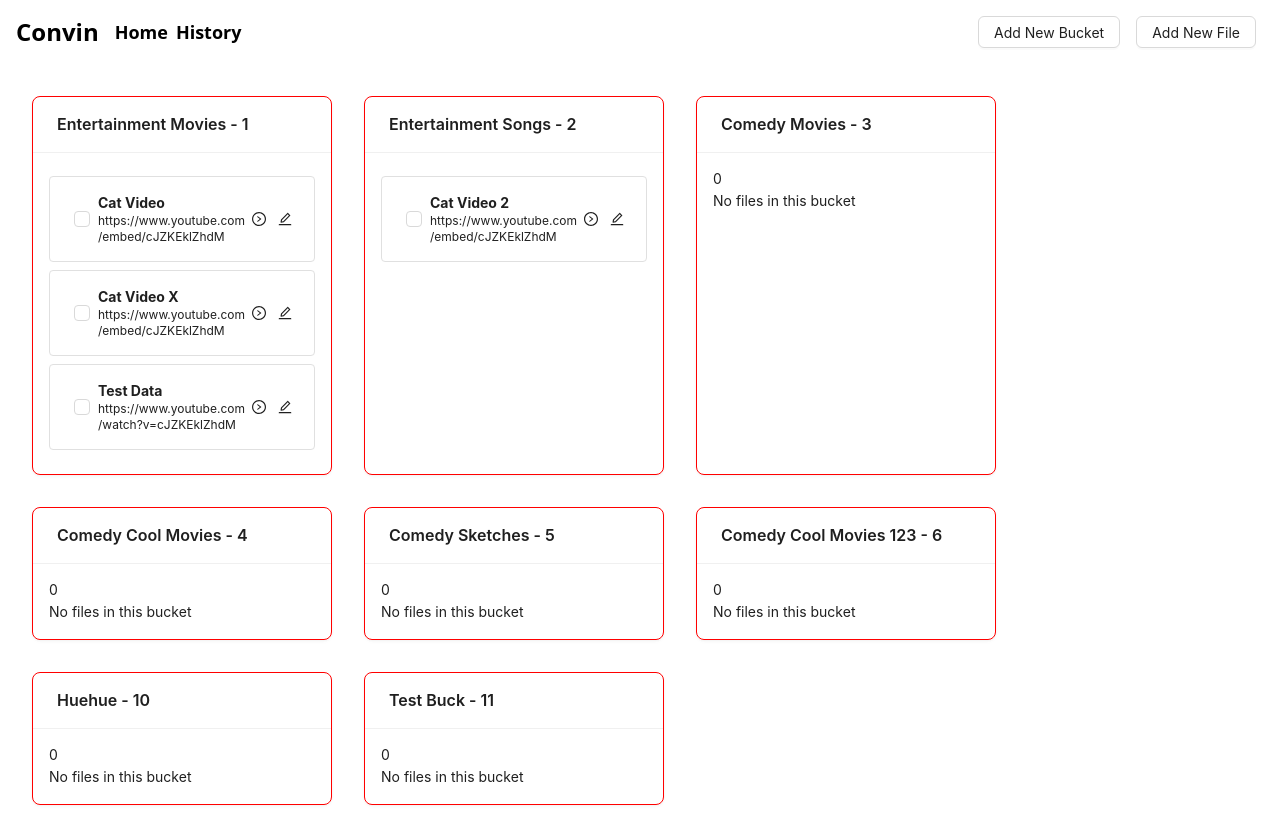
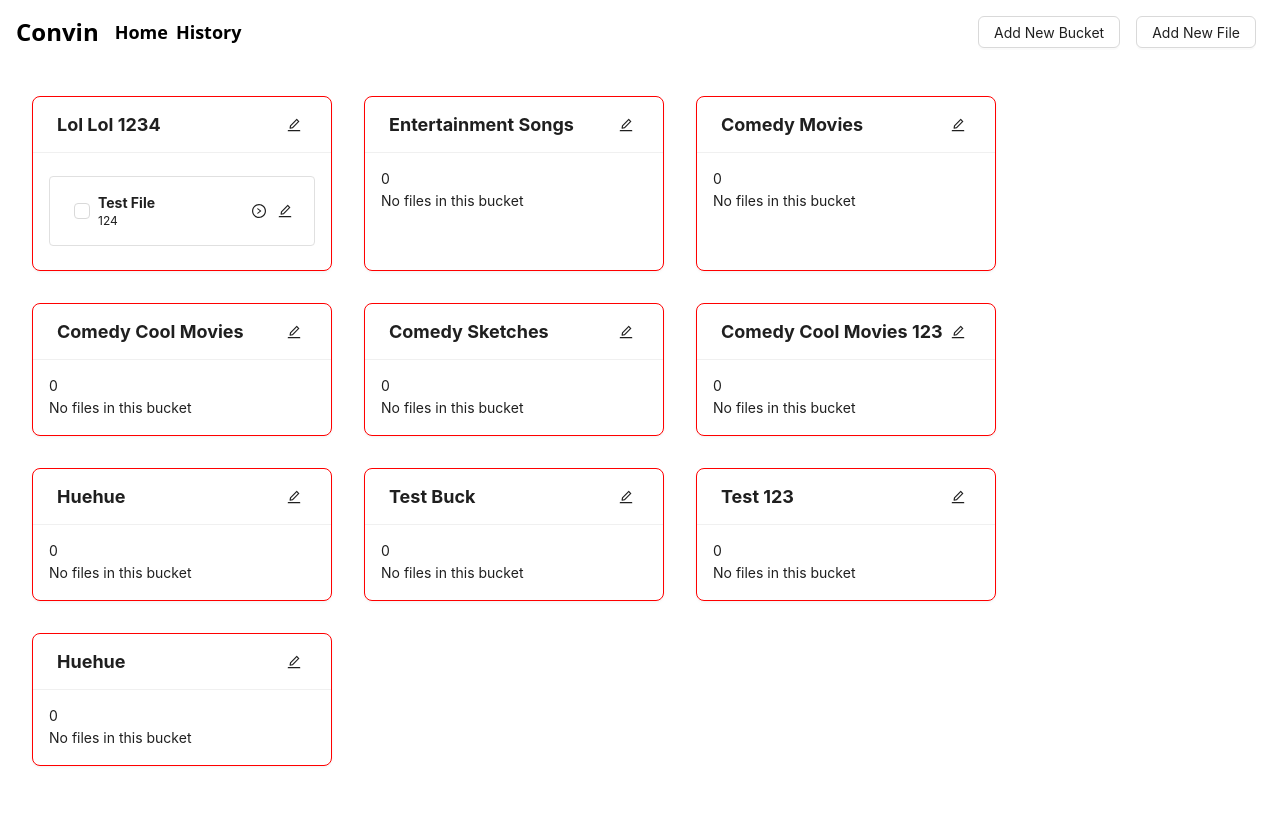
Before and after one commit to RaunakMandal/convin-frontend, a React (Create React App) app: page / in a window 1280 px wide. After the commit the page ends 800 px from the top, so only its background shows below. Built offline with nearby package versions, Linux system fonts and the light colour scheme; data requests are answered from the project's data file.

Commit message:
Added Edit in Bucket

```diff
--- a/db.json
+++ b/db.json
@@ -1,7 +1,7 @@
 {
   "buckets": [
     {
-      "name": "Entertainment Movies",
+      "name": "Lol Lol 1234",
       "id": 1
     },
     {
@@ -31,32 +31,22 @@
     {
       "name": "Test Buck",
       "id": 11
+    },
+    {
+      "name": "Test 123",
+      "id": 12
+    },
+    {
+      "name": "Huehue",
+      "id": 13
     }
   ],
   "files": [
     {
-      "name": "Cat Video",
-      "link": "https://www.youtube.com/embed/cJZKEklZhdM",
-      "id": 1,
-      "bucket_id": 1
-    },
-    {
-      "name": "Cat Video 2",
-      "link": "https://www.youtube.com/embed/cJZKEklZhdM",
-      "id": 2,
-      "bucket_id": 2
-    },
-    {
-      "name": "Cat Video X",
-      "link": "https://www.youtube.com/embed/cJZKEklZhdM",
-      "id": 3,
-      "bucket_id": 1
-    },
-    {
-      "name": "Test Data",
-      "link": "https://www.youtube.com/watch?v=cJZKEklZhdM",
+      "name": "Test File",
+      "link": "124",
       "bucket_id": 1,
-      "id": 4
+      "id": 1
     }
   ]
 }
--- a/src/App.js
+++ b/src/App.js
@@ -1,4 +1,5 @@
 import { BrowserRouter, Routes, Route } from "react-router-dom";
+import History from "./components/Base/History/History";
 import Landing from "./components/Main/Landing/Landing";
 
 const App = () => {
@@ -6,6 +7,7 @@ const App = () => {
     <BrowserRouter>
       <Routes>
         <Route exact path="/" element={<Landing />} />
+        <Route exact path="/history" element={<History />} />
         <Route path="*" element={<div>404</div>} />
       </Routes>
     </BrowserRouter>
--- a/src/components/Base/Form/InputForm.js
+++ /dev/null
@@ -1,71 +0,0 @@
-import React from "react";
-import { Button, Form, Input } from "antd";
-
-const InputForm = () => {
-  const onFinish = (values) => {
-    console.log("Success:", values);
-  };
-  const onFinishFailed = (errorInfo) => {
-    console.log("Failed:", errorInfo);
-  };
-
-  return (
-    <Form
-      name="basic"
-      labelCol={{
-        span: 8,
-      }}
-      wrapperCol={{
-        span: 16,
-      }}
-      style={{
-        maxWidth: 600,
-      }}
-      initialValues={{
-        remember: true,
-      }}
-      onFinish={onFinish}
-      onFinishFailed={onFinishFailed}
-      autoComplete="off"
-    >
-      <Form.Item
-        label="Name"
-        name="name"
-        rules={[
-          {
-            required: true,
-            message: "Please input the name!",
-          },
-        ]}
-      >
-        <Input />
-      </Form.Item>
-
-      <Form.Item
-        label="Link"
-        name="link"
-        rules={[
-          {
-            required: true,
-            message: "Please input the link!",
-          },
-        ]}
-      >
-        <Input />
-      </Form.Item>
-
-      <Form.Item
-        wrapperCol={{
-          offset: 8,
-          span: 16,
-        }}
-      >
-        <Button type="primary" htmlType="submit">
-          Save
-        </Button>
-      </Form.Item>
-    </Form>
-  );
-};
-
-export default InputForm;
--- /dev/null
+++ b/src/components/Base/History/History.js
@@ -0,0 +1,27 @@
+import React, { useEffect, useState } from "react";
+import Home from "../Home/Home";
+
+const History = () => {
+  const [history, setHistory] = useState([]);
+
+  useEffect(() => {
+    const hist = localStorage.getItem("history");
+    setHistory(JSON.parse(hist));
+  }, []);
+
+  return (
+    <Home>
+      <div className="flex flex-row flex-wrap p-4">
+        {history?.map((history) => (
+          <div className="flex m-4" key={history.id}>
+            <div>
+              <h1>{history}</h1>
+            </div>
+          </div>
+        ))}
+      </div>
+    </Home>
+  );
+};
+
+export default History;
--- a/src/components/Base/Navbar/Navbar.js
+++ b/src/components/Base/Navbar/Navbar.js
@@ -2,7 +2,6 @@ import React, { useEffect, useState } from "react";
 import { Button, Form, Input, Select } from "antd";
 import Modal from "antd/es/modal/Modal";
 import { Link } from "react-router-dom";
-import { Option } from "antd/es/mentions";
 
 const Navbar = () => {
   const [buckets, setBuckets] = useState([]);
@@ -66,7 +65,9 @@ const Navbar = () => {
       }}
     >
       {buckets.map((bucket) => (
-        <Select.Option value={bucket.id}>{bucket.id}</Select.Option>
+        <Select.Option key={bucket.id} value={bucket.id}>
+          {bucket.id}
+        </Select.Option>
       ))}
     </Select>
   );
@@ -85,6 +86,10 @@ const Navbar = () => {
       .then((data) => {
         console.log(data);
         setLoading(false);
+        setIsModalOpen({
+          open: false,
+          type: "",
+        });
         setBucket({
           name: "",
         });
@@ -105,6 +110,10 @@ const Navbar = () => {
       .then((data) => {
         console.log(data);
         setLoading(false);
+        setIsModalOpen({
+          open: false,
+          type: "",
+        });
         setFile({
           name: "",
           link: "",
@@ -153,6 +162,7 @@ const Navbar = () => {
         }
         open={isModalOpen.open}
         onCancel={handleCancel}
+        destroyOnClose={true}
         footer={[
           <Button key="back" onClick={handleCancel}>
             Cancel
--- a/src/components/Base/_base.scss
+++ b/src/components/Base/_base.scss
@@ -1,2 +1 @@
-@import './Form/form';
 @import './Navbar/navbar';
--- a/src/components/Main/Bucket/Bucket.js
+++ b/src/components/Main/Bucket/Bucket.js
@@ -1,9 +1,11 @@
 import {
+  CheckCircleOutlined,
+  CloseOutlined,
   DeleteOutlined,
   EditOutlined,
   RightCircleOutlined,
 } from "@ant-design/icons";
-import { Card, Checkbox, Modal } from "antd";
+import { Card, Checkbox, Input, Modal } from "antd";
 import React, { useEffect, useState } from "react";
 import Iframe from "react-iframe";
 
@@ -14,6 +16,8 @@ const Bucket = ({ bucket }) => {
 
   const [isModalOpen, setIsModalOpen] = useState(false);
   const [fileLink, setFileLink] = useState("");
+  const [editing, setEditing] = useState(false);
+  const [bucketName, setBucketName] = useState(bucket.name || "");
 
   const handleSelect = (e, id) => {
     const { checked } = e.target;
@@ -40,14 +44,43 @@ const Bucket = ({ bucket }) => {
     console.log("Open Edit");
   };
 
-  const deleteFiles = () => {
-    console.log("Delete Files");
+  const deleteFiles = async () => {
+    console.log("Delete Files", selectedFiles);
+    for (const file of selectedFiles) {
+      await fetch(`http://localhost:8080/files/${file}`, {
+        method: "DELETE",
+      })
+        .then((res) => res.json())
+        .then((data) => {
+          console.log(data);
+          fetchBucketData(bucket.id);
+        });
+    }
+  };
+
+  const editBucket = async () => {
+    await fetch(`http://localhost:8080/buckets/${bucket.id}`, {
+      method: "PUT",
+      headers: {
+        "Content-Type": "application/json",
+      },
+      body: JSON.stringify({
+        name: bucketName,
+      }),
+    })
+      .then((res) => res.json())
+      .then((data) => {
+        setEditing(false);
+      });
   };
 
   const openPlayerModal = (link) => {
-    console.log("Open Player Modal");
     setIsModalOpen(true);
     setFileLink(link);
+
+    const history = JSON.parse(localStorage.getItem("history")) || [];
+    const newHistory = [...history, link];
+    localStorage.setItem("history", JSON.stringify(newHistory));
   };
 
   const closeModal = () => {
@@ -69,26 +102,57 @@ const Bucket = ({ bucket }) => {
   return (
     <>
       <Card
-        title={`${bucket.name} - ${bucket.id}`}
+        title={
+          <span className="flex flex-col items-start justify-center w-11/12">
+            {editing ? (
+              <Input
+                name="name"
+                value={bucketName}
+                onChange={(e) => setBucketName(e.target.value)}
+              />
+            ) : (
+              <span className="text-lg font-bold">{bucketName}</span>
+            )}
+          </span>
+        }
         bordered={false}
         style={{
           width: 300,
         }}
         className="card"
         extra={
-          showDelete && (
-            <DeleteOutlined
-              className="icon-delete cursor-pointer"
-              onClick={deleteFiles}
-            />
-          )
+          <>
+            {editing ? (
+              <>
+                <CheckCircleOutlined
+                  className="icon-save cursor-pointer"
+                  onClick={editBucket}
+                />
+                <CloseOutlined
+                  className="icon-close cursor-pointer"
+                  onClick={(e) => setEditing(!editing)}
+                />
+              </>
+            ) : (
+              <EditOutlined
+                className="icon-edit cursor-pointer"
+                onClick={(e) => setEditing(!editing)}
+              />
+            )}
+            {showDelete && (
+              <DeleteOutlined
+                className="icon-delete cursor-pointer"
+                onClick={deleteFiles}
+              />
+            )}
+          </>
         }
       >
         {files.length &&
           files?.map((file) => (
             <div
               key={file.id}
-              className="p-4 my-2 flex flex-row items-center item-list"
+              className="p-4 my-2 flex flex-row items-center justify-between item-list"
             >
               <span className="flex">
                 <Checkbox
@@ -121,6 +185,7 @@ const Bucket = ({ bucket }) => {
         open={isModalOpen}
         onCancel={closeModal}
         footer={null}
+        destroyOnClose={true}
       >
         <Iframe
           url={`${fileLink}?autoplay=1`}
--- a/src/components/Main/Bucket/_bucket.scss
+++ b/src/components/Main/Bucket/_bucket.scss
@@ -5,7 +5,9 @@
 
 .icon-delete,
 .icon-edit,
-.icon-move {
+.icon-move,
+.icon-save,
+.icon-close {
     padding: 6px;
     border-radius: 4px;
 
--- a/src/components/Main/Landing/Landing.js
+++ b/src/components/Main/Landing/Landing.js
@@ -16,9 +16,7 @@ const Landing = () => {
   };
 
   useEffect(() => {
-    if (buckets.length === 0) {
-      fetchBuckets();
-    }
+    fetchBuckets();
   }, []);
 
   return (
```
Also changed, not shown: src/components/Base/History/_history.scss (added).
